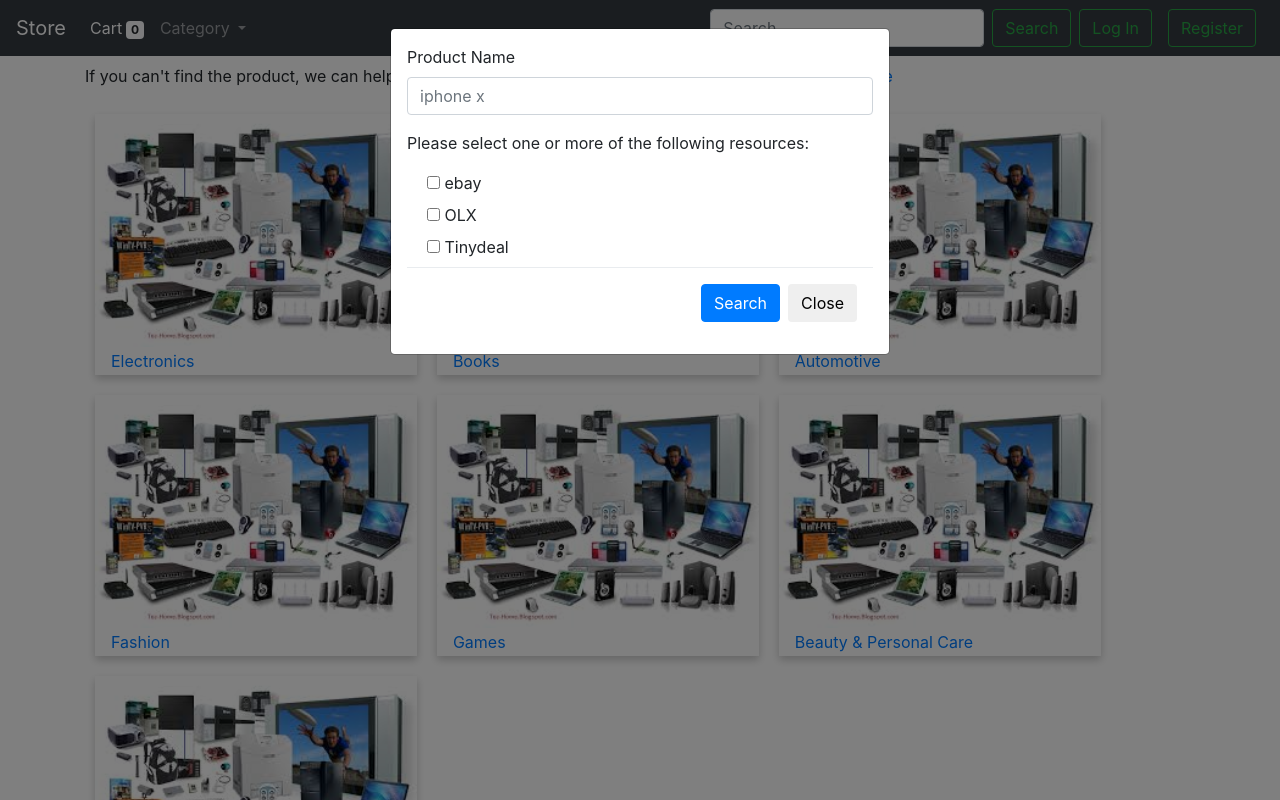
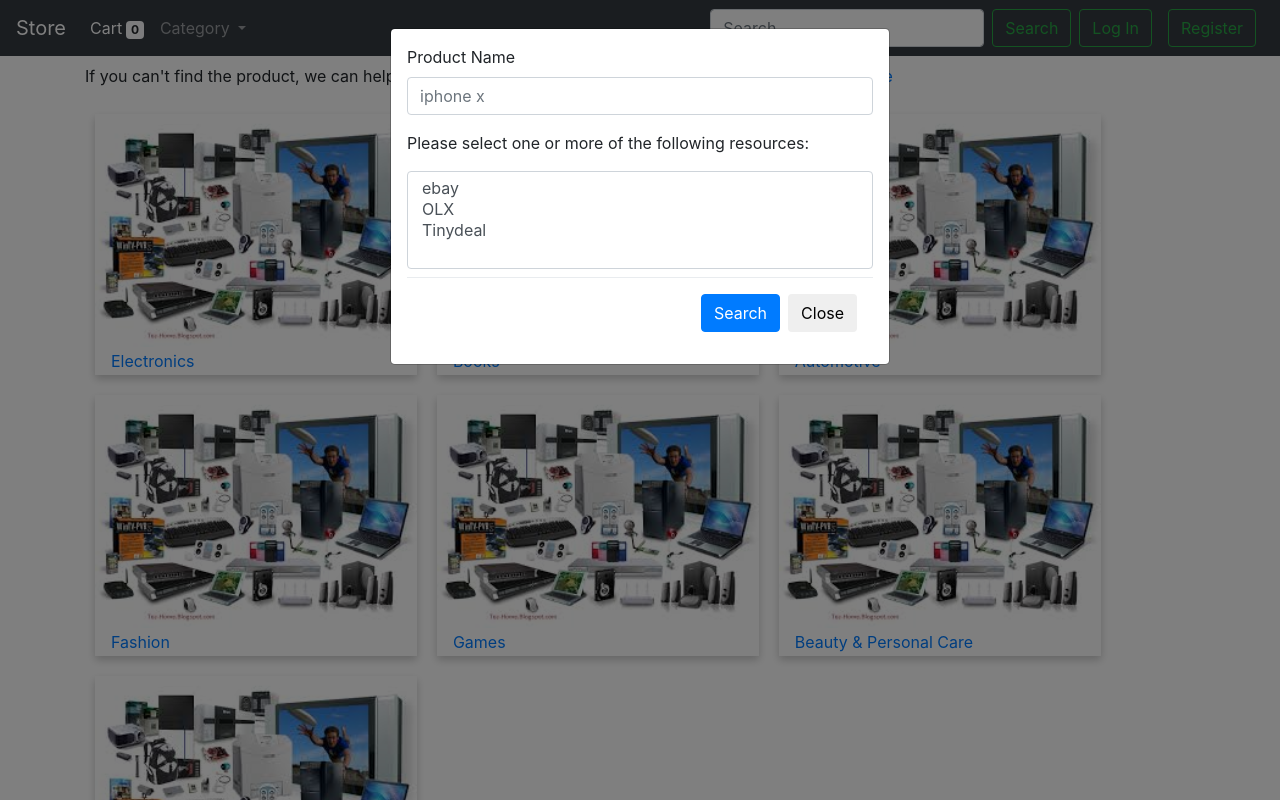
Before and after one commit to MotazBellah/ecommerce, a Django app: page / in a window 1280 px wide, after a click on "here". Run offline with Django 3.2, Linux system fonts and the light colour scheme; a user stored in the database is signed in; data comes from the database, SQL or seed files in the repository; some libraries are stand-ins or nearby versions.

Commit message:
Use select option instead of checkbox

```diff
--- a/store/templates/components/searchModal.html
+++ b/store/templates/components/searchModal.html
@@ -15,17 +15,11 @@
                 <input type="text" name="product" class="form-control" id="updateInputAddress" placeholder="iphone x" required>
               </div>
               <p>Please select one or more of the following resources: </p>
-              <div class="form-check">
-                <div class="checkbox">
-                    <label><input name="resources" type="checkbox" value="ebay"> ebay</label>
-                </div>
-                <div class="checkbox">
-                    <label><input name="resources" type="checkbox" value="OLX"> OLX</label>
-                </div>
-                <div class="checkbox">
-                    <label><input name="resources" type="checkbox" value="Tinydeal"> Tinydeal</label>
-                </div>
-              </div>
+              <select class="form-control my-2"  multiple name="resources" required>
+                    <option value="ebay">ebay</option>
+                    <option value="OLX">OLX</option>
+                    <option value="Tinydeal">Tinydeal</option>
+              </select>
               <div class="modal-footer">
                 <button type="submit" class="btn btn-primary">Search</button>
                 <button type="button" id="close" class="btn btn-default" data-dismiss="modal">Close</button>
```
